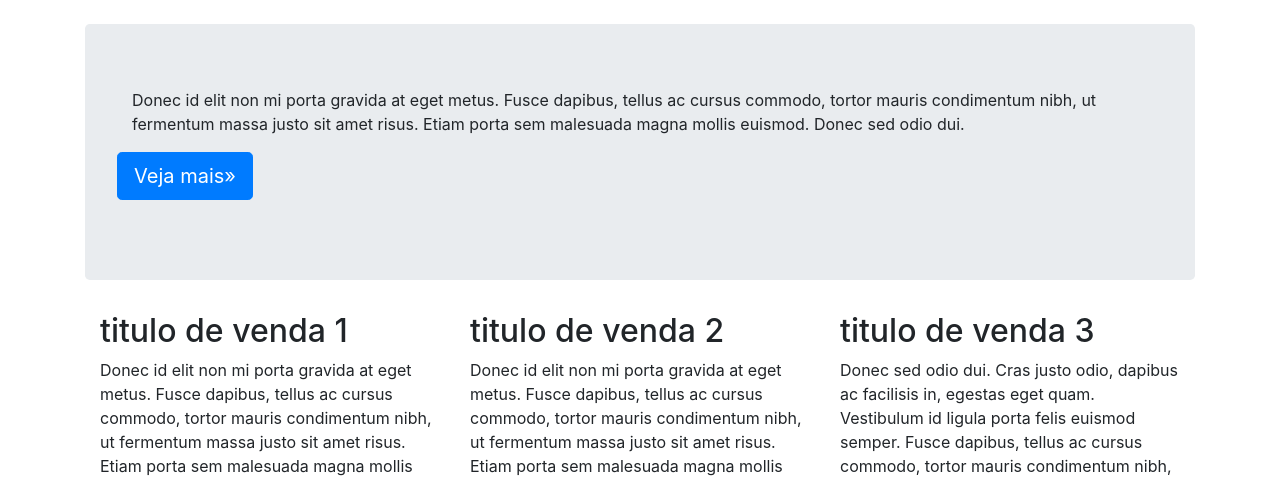
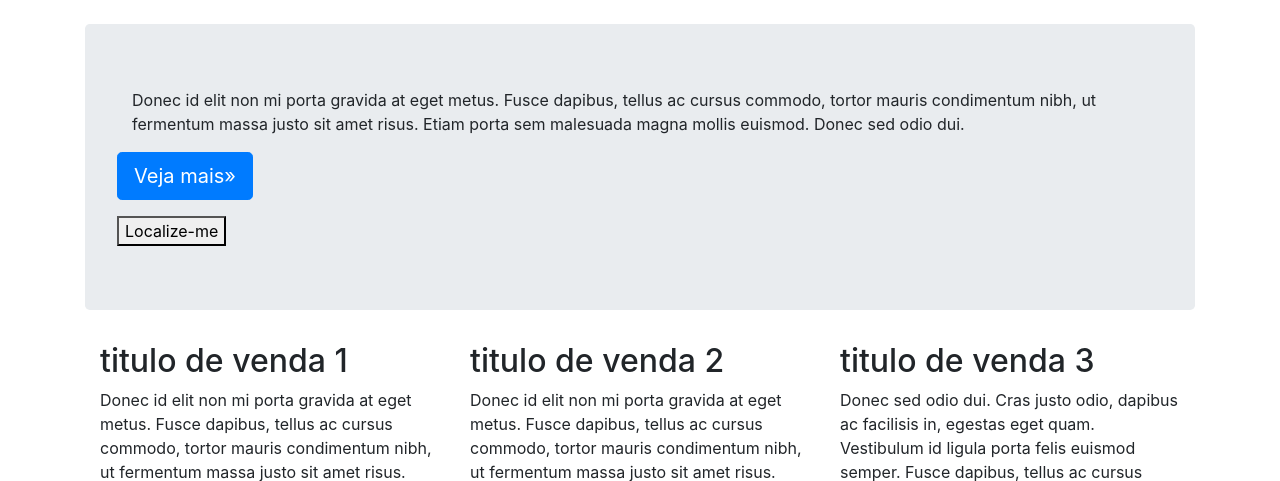
Before and after one commit to qnewmk/kdvc, a Flask app: page / in a window 1280 px wide. Shown: the part 56-537 px from the top of the page. Run offline with Flask 2, Linux system fonts and the light colour scheme; some libraries are stand-ins or nearby versions.

Commit message:
nova implementação de localização

```diff
--- a/app/templates/index.html
+++ b/app/templates/index.html
@@ -16,10 +16,10 @@
 
       <p>Donec id elit non mi porta gravida at eget metus. Fusce dapibus, tellus ac cursus commodo, tortor mauris condimentum nibh, ut fermentum massa justo sit amet risus. Etiam porta sem malesuada magna mollis euismod. Donec sed odio dui.</p>
     </div>
-    <p><a class="btn btn-primary btn-lg" href="#" role="button">Veja mais&raquo;</a><div class="g-signin2" data-onsuccess="onSignIn"></div>
-</p>
+    <p><a class="btn btn-primary btn-lg" href="#" role="button">Veja mais&raquo;</a><div class="g-signin2" data-onsuccess="onSignIn"></p>
   </div>
-
+  <a href="https://www.google.com/android/find?hl=pt-BR&u=0"><button type="button">Localize-me</button></a>
+</div>
   <div class="container">
     <!-- Example row of columns -->
     <div class="row">
```
